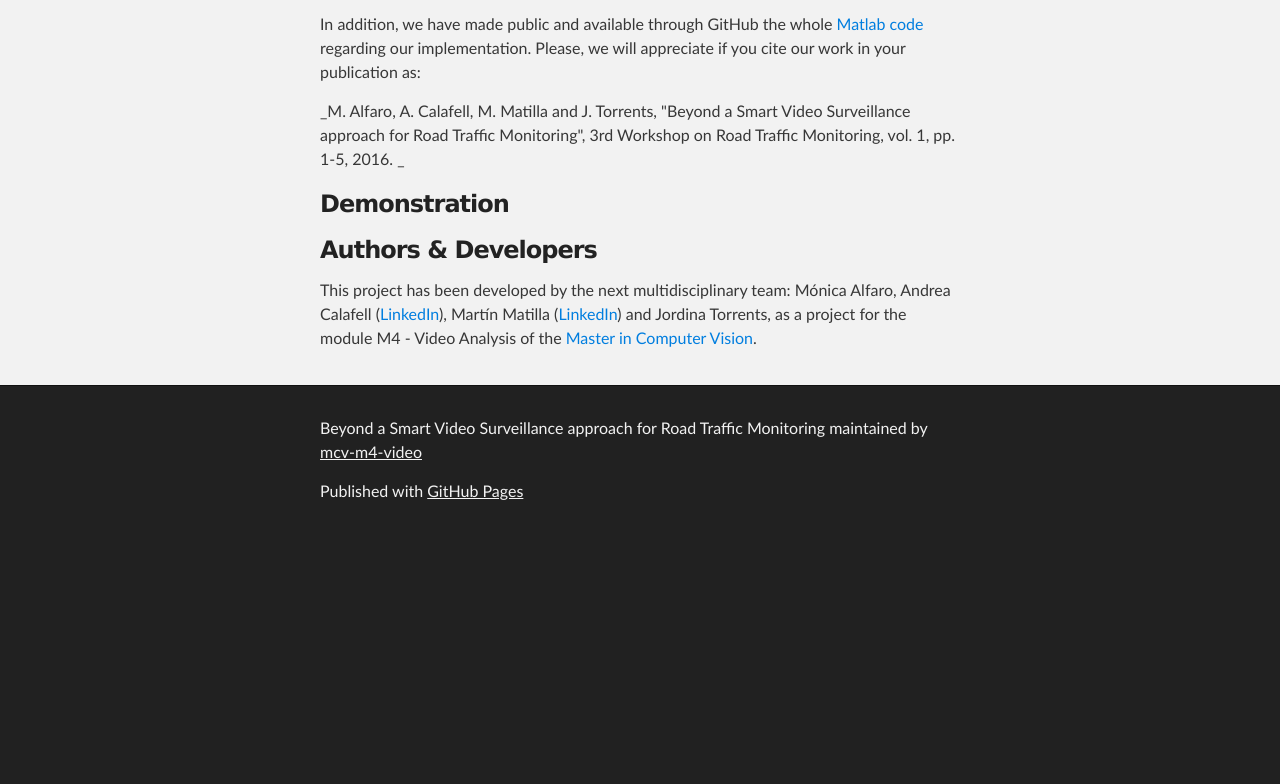
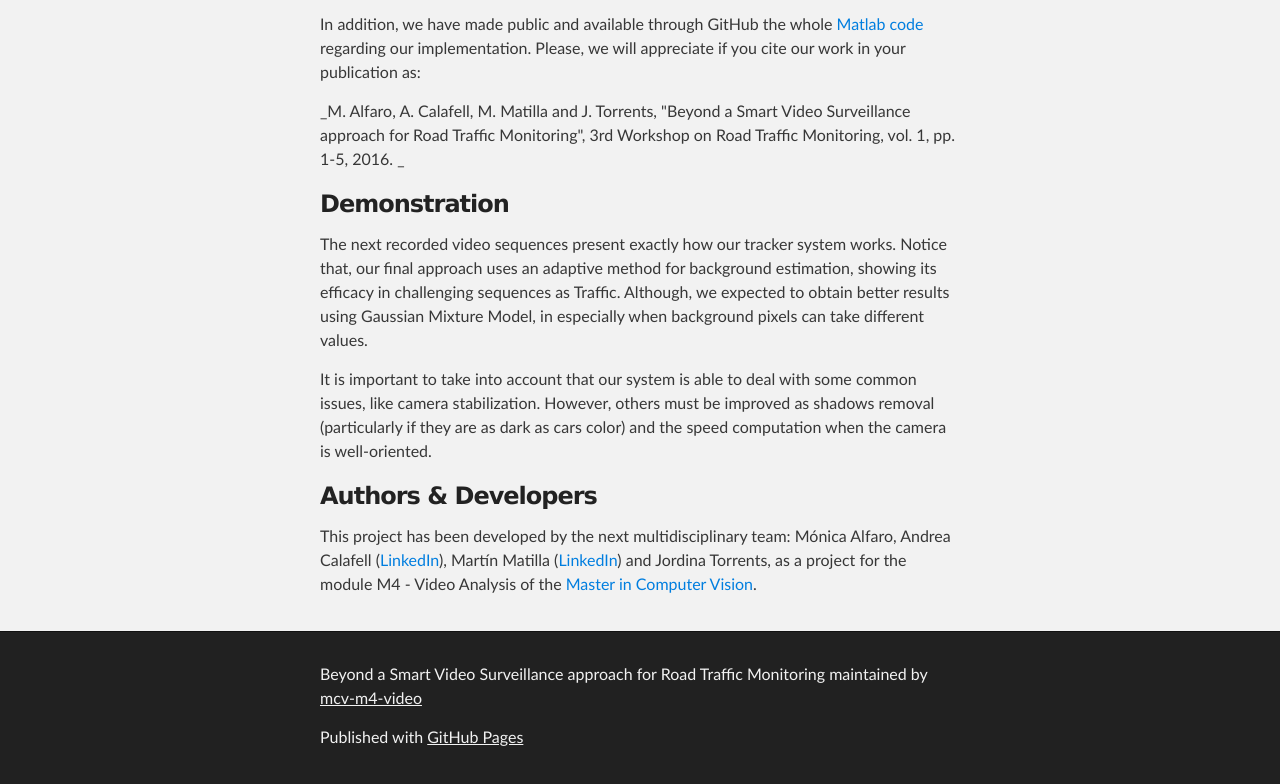
Before and after one commit to mcv-m6-video/mcv-m4-2016-Team2, a plain HTML site: page index.html in a window 1280 px wide. Shown: the part 1018-1802 px from the top of the page. Before the commit the page ends 1556 px from the top, so only its background shows below. Drawn offline with Linux system fonts and the light colour scheme.

```diff
--- a/index.html
+++ b/index.html
@@ -58,6 +58,10 @@
 <h3>
 <a id="demonstration" class="anchor" href="#demonstration" aria-hidden="true"><span aria-hidden="true" class="octicon octicon-link"></span></a>Demonstration</h3>
 
+<p>The next recorded video sequences present exactly how our tracker system works. Notice that, our final approach uses an adaptive method for background estimation, showing its efficacy in challenging sequences as Traffic. Although, we expected to obtain better results using Gaussian Mixture Model, in especially when background pixels can take different values.</p>
+
+<p>It is important to take into account that our system is able to deal with some common issues, like camera stabilization. However, others must be improved as shadows removal (particularly if they are as dark as cars color) and the speed computation when the camera is well-oriented.</p>
+
 <h3>
 <a id="authors--developers" class="anchor" href="#authors--developers" aria-hidden="true"><span aria-hidden="true" class="octicon octicon-link"></span></a>Authors &amp; Developers</h3>
 
```
Also changed, not shown: params.json (+1 -1 lines).
